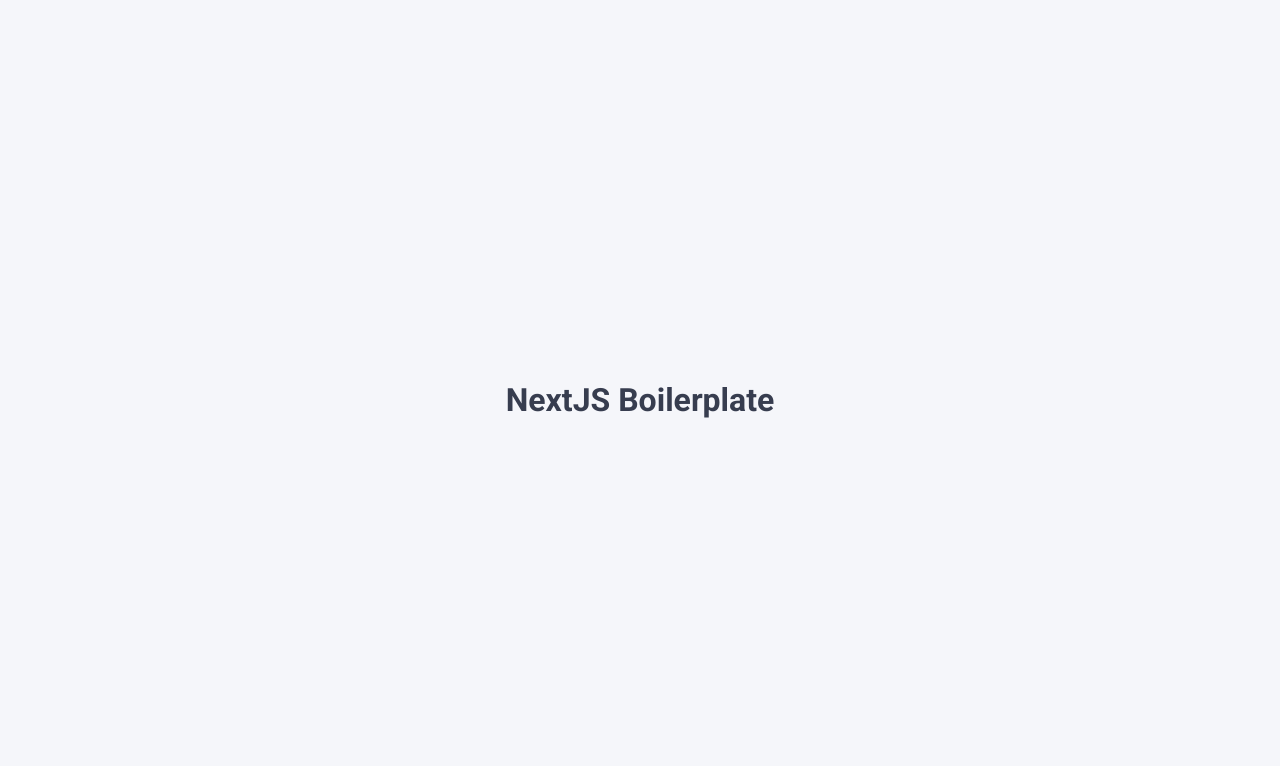
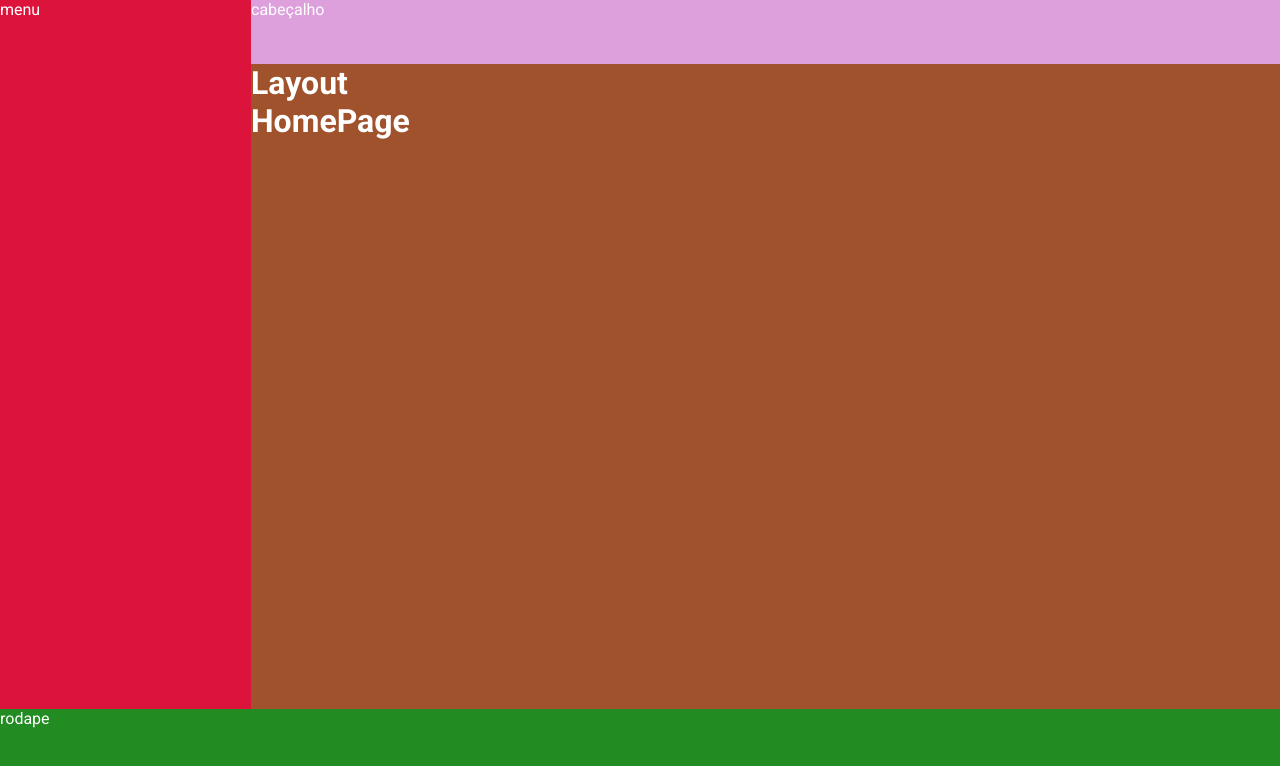
Before and after one commit to leovargasdev/spotify-clone, a Next.js app: page / in a window 1280 px wide. Shown: the top 766 px of the page. Built offline with nearby package versions, Linux system fonts and the light colour scheme.

Commit message:
feat: criando estilos globais e layout

```diff
--- /dev/null
+++ b/src/components/Layout/index.tsx
@@ -0,0 +1,17 @@
+import styles from './styles.module.scss'
+
+type LayoutProps = {
+  children: React.ReactNode
+}
+
+export const Layout = ({ children }: LayoutProps) => (
+  <div className={styles.container}>
+    <nav>menu</nav>
+    <header>cabeçalho</header>
+    <main>
+      <h1>Layout</h1>
+      {children}
+    </main>
+    <footer>rodape</footer>
+  </div>
+)
--- /dev/null
+++ b/src/components/Layout/styles.module.scss
@@ -0,0 +1,34 @@
+.container {
+  width: 100%;
+  height: 100vh;
+
+  display: grid;
+  grid-template-areas:
+    'navigation head'
+    'navigation main'
+    'footer footer';
+  background: blue;
+
+  grid-template-rows: 64px 1fr 91px;
+  grid-template-columns: 251px 1fr;
+
+  nav {
+    grid-area: navigation;
+    background: crimson;
+  }
+
+  header {
+    grid-area: head;
+    background: plum;
+  }
+
+  main {
+    grid-area: main;
+    background: sienna;
+  }
+
+  footer {
+    grid-area: footer;
+    background: forestgreen;
+  }
+}
--- a/src/pages/_app.tsx
+++ b/src/pages/_app.tsx
@@ -1,7 +1,13 @@
+import { Layout } from 'components/Layout'
+
 import 'styles/globals.scss'
 
 function MyApp({ Component, pageProps }) {
-  return <Component {...pageProps} />
+  return (
+    <Layout>
+      <Component {...pageProps} />
+    </Layout>
+  )
 }
 
 export default MyApp
--- a/src/pages/_document.tsx
+++ b/src/pages/_document.tsx
@@ -12,7 +12,7 @@
           <meta charSet="utf-8" />
           <meta property="og:type" content="website" />
           <meta property="og:locale" content="pt_BR" />
-          <meta property="og:site_name" content="NextJS Boilerplate" />
+          <meta property="og:site_name" content="Spotify" />
           <meta name="author" content="Leonardo Luis de Vargas" />
 
           <link
--- a/src/pages/index.tsx
+++ b/src/pages/index.tsx
@@ -1,24 +1,14 @@
 import Head from 'next/head'
-import { GetStaticProps } from 'next'
 
-import styles from 'styles/home.module.scss'
-
-type HomeProps = {
-  title: string
-}
-
-export default function Home({ title }: HomeProps) {
+export default function HomePage() {
   return (
-    <div className={styles.container}>
-      <Head>
-        <title>NextJS Boilerplate</title>
-      </Head>
-      <h1>{title}</h1>
-    </div>
+    <>
+      <div>
+        <Head>
+          <title>HomePage</title>
+        </Head>
+        <h1>HomePage</h1>
+      </div>
+    </>
   )
 }
-
-export const getStaticProps: GetStaticProps = async () => {
-  const title = 'NextJS Boilerplate'
-  return { props: { title } }
-}
--- a/src/styles/globals.scss
+++ b/src/styles/globals.scss
@@ -15,10 +15,15 @@
 }
 
 :root {
-  --background: #f5f6fa;
+  --background: #121212;
 
-  --primary: #373D4F;
-  --secondary: #9098AE;
+  --primary: #fff;
+  --secondary: #b3b3b3;
+  --terciary: #181818;
+
+
+  --black: #000000;
+  --green: #3bd760;
 }
 
 body {
--- a/src/styles/home.module.scss
+++ /dev/null
@@ -1,9 +0,0 @@
-.container {
-  display: flex;
-  flex-direction: column;
-  align-items: center;
-  justify-content: center;
-
-  width: 100%;
-  height: 100vh;
-}
```
Also changed, not shown: public/icon.svg (added).
